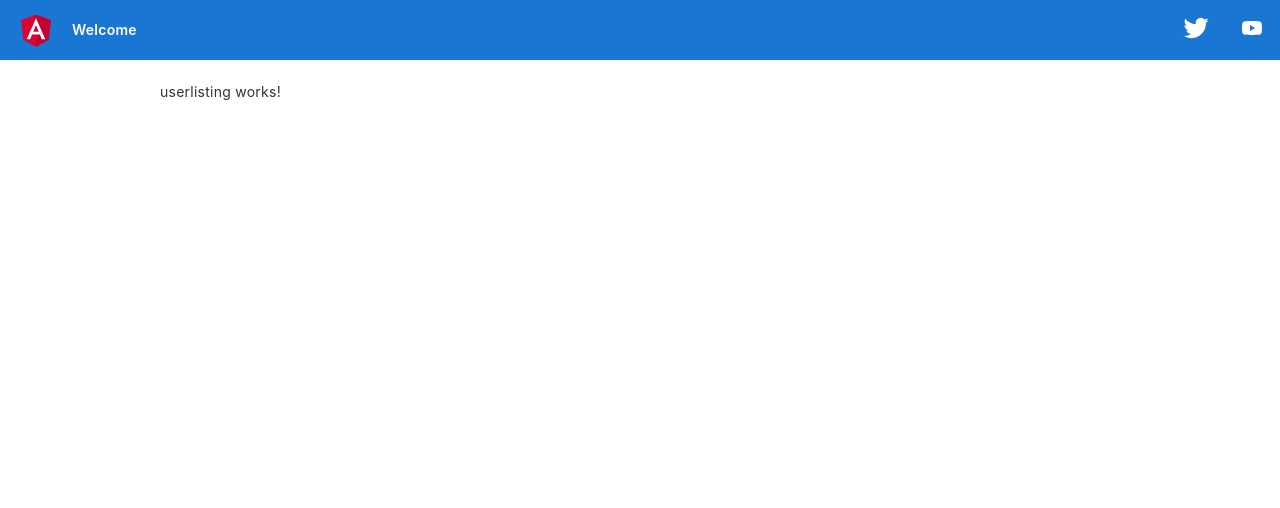
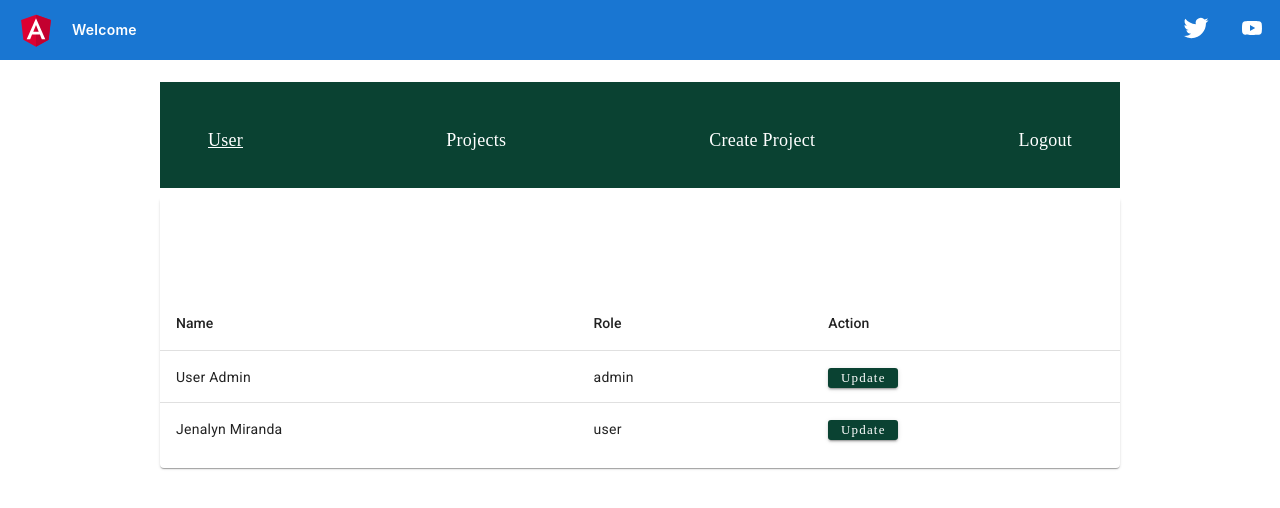
Before and after one commit to miranda563/VolunteerManagement, an Angular app: page /user in a window 1280 px wide. Shown: the top 508 px of the page. Built offline with nearby package versions, Linux system fonts and the light colour scheme; data requests are answered from the project's data file.

Commit message:
userlisting update

```diff
--- a/src/app/userlisting/userlisting.component.css
+++ b/src/app/userlisting/userlisting.component.css
@@ -0,0 +1,115 @@
+#bg {
+  height: 650 px;
+  background-size: 100%;
+  background-size: cover;
+  height: 100%;
+  width: 100%;
+  font-family: century gothic;
+}
+
+.spacer {
+  flex: 1;
+  flex-grow: 1;
+}
+.space{
+  flex: 0.5;
+  flex-grow: 1;
+}
+
+.toolbar {
+  padding: 5%;
+  font-family: century gothic;
+  font-size: small;
+  margin-right: 0;
+  position: relative;
+  top: 40;
+  left: 0;
+  right: 0;
+  height: 5%;
+  width: 100%;
+  display: flex;
+  align-items: center;
+  color: white;
+  font-weight: 500;
+  font-size: medium;
+  background-color: #0A4232;
+  color: white;
+}
+
+.cards {
+  all: unset;
+  padding-top: 5%;
+  position: relative;
+  top: 3px;
+}
+
+
+.button {
+  font-family: century gothic;
+  font-weight: 500;
+  font-size: small;
+  height: 20px;
+  width: 70px;
+  border-radius: 3px;
+}
+a,
+a:visited,
+a:hover {
+  color: white;
+  text-decoration: none;
+  font-size: large;
+}
+
+.header{
+  background-color: white;
+  text-align: center;
+  font-size: larger;
+  height: 40px;
+  margin-top: -1%;
+  color: rgb(0, 0, 0);
+}
+
+
+
+
+
+
+
+
+
+
+
+
+
+
+
+
+
+
+/* Responsive Styles */
+@media screen and (max-width: 767px) {
+
+  .card-container>*:not(.circle-link),
+  .terminal {
+    width: 100%;
+  }
+
+  .card:not(.highlight-card) {
+    height: 16px;
+    margin: 8px 0;
+  }
+
+
+
+  svg#rocket-smoke {
+    right: 120px;
+    transform: rotate(-5deg);
+  }
+}
+
+@media screen and (max-width: 575px) {
+  svg#rocket-smoke {
+    display: none;
+    visibility: hidden;
+  }
+}
--- a/src/app/userlisting/userlisting.component.html
+++ b/src/app/userlisting/userlisting.component.html
@@ -1 +1,43 @@
-<p>userlisting works!</p>
+<div id="bg">
+<div  class="toolbar" style="width: auto;">
+    <a style="text-decoration-line: underline;">User</a>
+    <div class="spacer"> </div>
+    <a  routerLink="/project">Projects</a>
+    <div class="spacer"> </div>
+    <a routerLink="/cproject">Create Project</a>
+    <div class="spacer"> </div>
+    <a   routerLink="/login">Logout</a>
+</div>
+<mat-card>
+ <mat-card-header class="header"></mat-card-header>
+    <mat-card-content class="cards">
+        <div >
+            <table mat-table matSort  [dataSource]="dataSource">
+
+              <!-- Name Column -->
+              <ng-container  matColumnDef="name">
+                <th  mat-header-cell mat-sort-header *matHeaderCellDef> Name </th>
+                <td mat-cell *matCellDef="let element"> {{element.name}} </td>
+              </ng-container>
+
+              <ng-container matColumnDef="role">
+                <th mat-header-cell mat-sort-header *matHeaderCellDef> Role </th>
+                <td mat-cell *matCellDef="let element"> {{element.role ===''? '':element.role}} </td>
+              </ng-container>
+
+              <ng-container matColumnDef="action">
+                <th mat-header-cell *matHeaderCellDef> Action </th>
+                <td mat-cell *matCellDef="let element">
+                <button style="background-color: #0A4232; color: white;" class="button" *ngIf="element.role !==''" (click)="Updateuser(element.id)" mat-raised-button >Update</button>
+                </td>
+              </ng-container>
+
+              <tr mat-header-row *matHeaderRowDef="displayedColumns"></tr>
+              <tr mat-row *matRowDef="let row; columns: displayedColumns;"></tr>
+            </table>
+
+
+          </div>
+    </mat-card-content>
+  </mat-card>
+  </div>
--- a/src/app/userlisting/userlisting.component.ts
+++ b/src/app/userlisting/userlisting.component.ts
@@ -1,4 +1,9 @@
 import { Component } from '@angular/core';
+import { FormBuilder, Validators } from '@angular/forms'
+import { AuthService } from '../service/auth.service';
+import { MatTableDataSource } from '@angular/material/table'
+import { MatDialog } from '@angular/material/dialog'
+import { UpdatepopupComponent } from '../updatepopup/updatepopup.component';
 
 @Component({
   selector: 'app-userlisting',
@@ -6,5 +11,35 @@ import { Component } from '@angular/core';
   styleUrls: ['./userlisting.component.css']
 })
 export class UserlistingComponent {
+  constructor(private service: AuthService, private builder: FormBuilder, private dialog: MatDialog) {
+    this.LoadUser();
+  }
+  userlist: any;
+  dataSource: any;
 
+
+  LoadUser() {
+    this.service.Getall().subscribe(res => {
+      this.userlist = res;
+      this.dataSource = new MatTableDataSource(this.userlist);
+
+    });
+  }
+  displayedColumns: string[] = [ 'name', 'role', 'action'];
+  Updateuser(code: any) {
+    const popup = this.dialog.open(UpdatepopupComponent, {
+      enterAnimationDuration: '1000ms',
+      exitAnimationDuration: '500ms',
+      width: '50%',
+      data: {
+      usercode: code
+      }
+    })
+    popup.afterClosed().subscribe(res => {
+      this.LoadUser();
+    });
+  }
+  opendialog() {
+
+  }
 }
```
